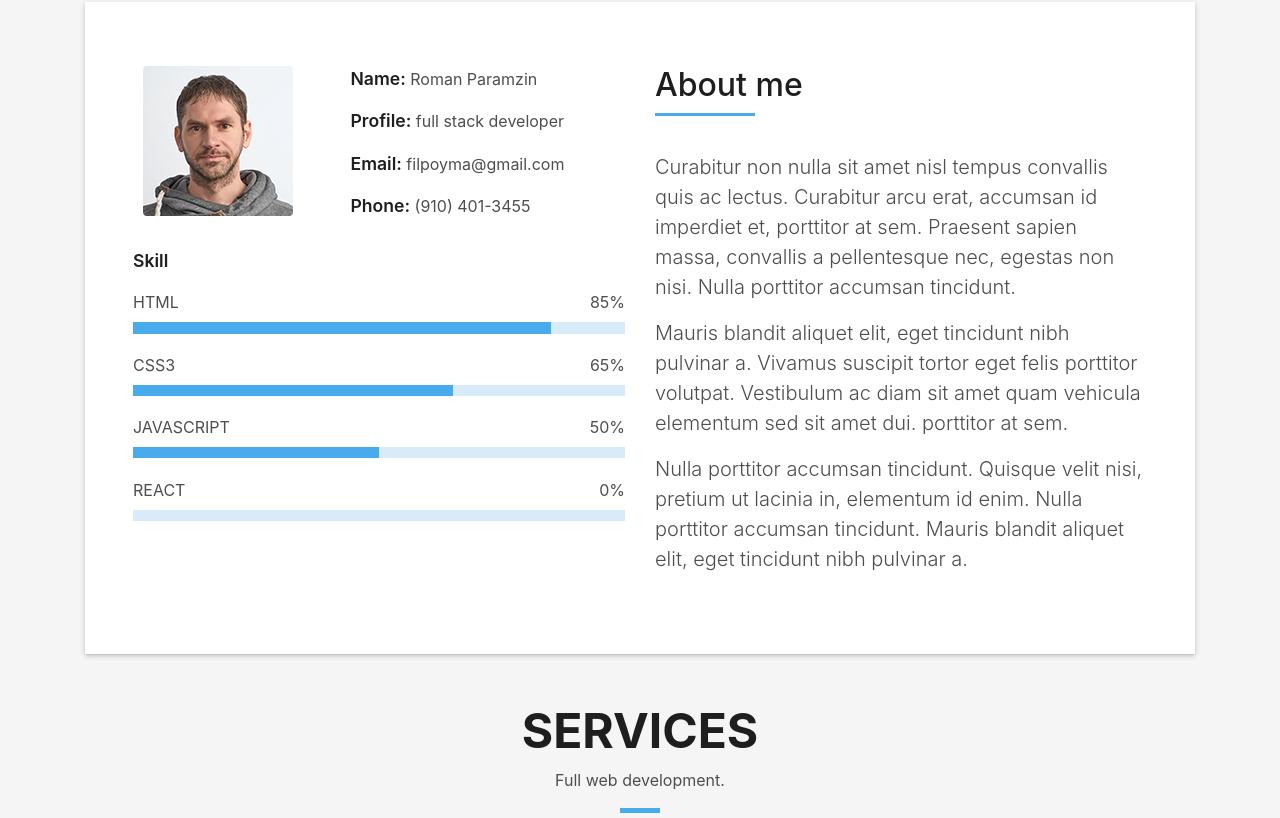
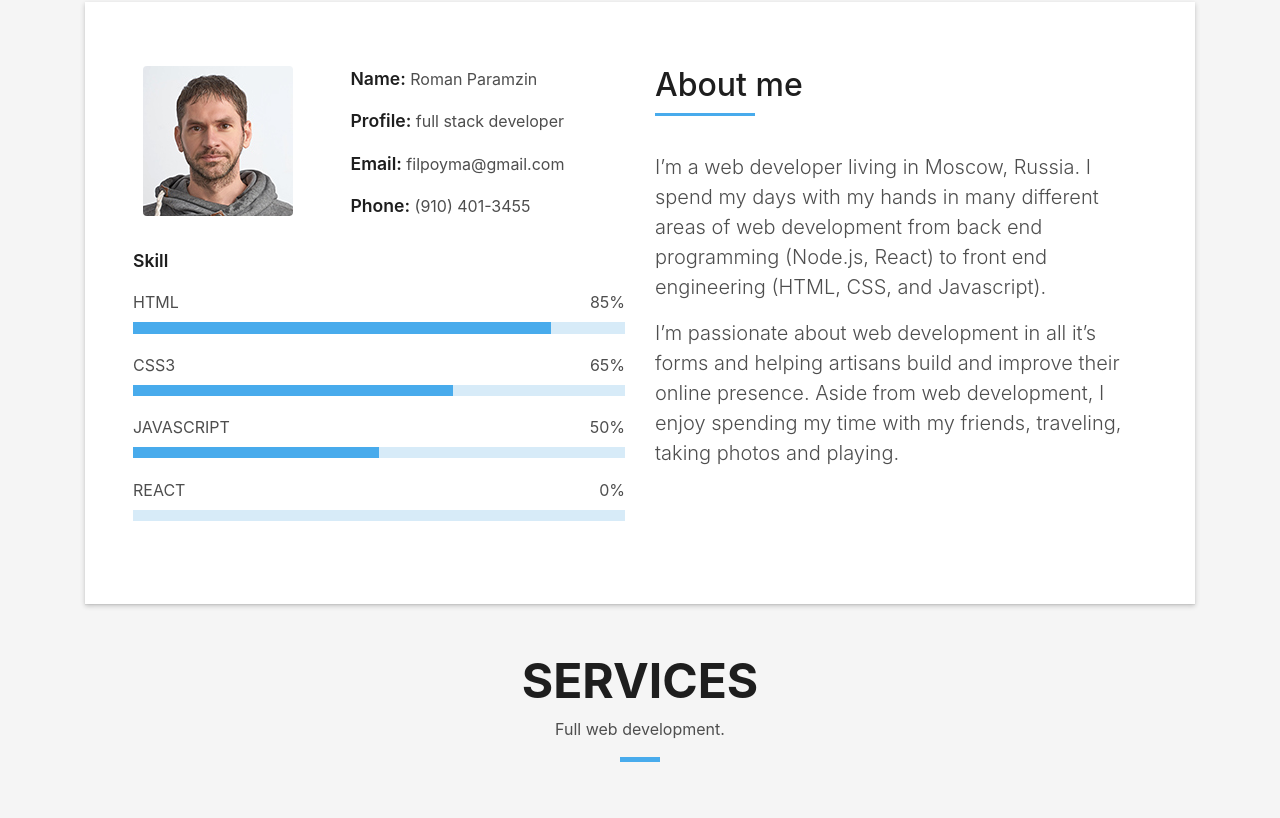
Before and after one commit to filpoyma/tammvis, a plain HTML site: page index.html in a window 1280 px wide. Shown: the part 862-1680 px from the top of the page. Drawn offline with Linux system fonts and the light colour scheme; files whose address does not match are found by name.

Commit message:
Update index.html

```diff
--- a/index.html
+++ b/index.html
@@ -135,20 +135,14 @@
                     </h5>
                   </div>
                   <p class="lead">
-                    Curabitur non nulla sit amet nisl tempus convallis quis ac lectus. Curabitur arcu erat, accumsan id
-                    imperdiet et, porttitor
-                    at sem. Praesent sapien massa, convallis a pellentesque nec, egestas non nisi. Nulla
-                    porttitor accumsan tincidunt.
+                    I’m a web developer living in Moscow, Russia. I spend my days with my hands in
+                    many different areas of web development from back end programming (Node.js, React) to front end engineering
+                    (HTML, CSS, and Javascript).
                   </p>
                   <p class="lead">
-                    Mauris blandit aliquet elit, eget tincidunt nibh pulvinar a. Vivamus suscipit tortor eget felis
-                    porttitor volutpat. Vestibulum
-                    ac diam sit amet quam vehicula elementum sed sit amet dui. porttitor at sem.
-                  </p>
-                  <p class="lead">
-                    Nulla porttitor accumsan tincidunt. Quisque velit nisi, pretium ut lacinia in, elementum id enim.
-                    Nulla porttitor accumsan
-                    tincidunt. Mauris blandit aliquet elit, eget tincidunt nibh pulvinar a.
+                    I’m passionate about web development in all it’s forms and helping artisans build and improve their
+                    online presence. Aside from web development, I enjoy spending my time with my friends, traveling,
+                    taking photos and playing.
                   </p>
                 </div>
               </div>
@@ -708,10 +702,9 @@
                   </div>
                   <div class="more-info">
                     <p class="lead">
-                      Lorem ipsum dolor sit amet consectetur adipisicing elit. Facilis dolorum dolorem soluta quidem
-                      expedita aperiam aliquid at.
-                      Totam magni ipsum suscipit amet? Autem nemo esse laboriosam ratione nobis
-                      mollitia inventore?
+                      Get in touch using this form or feel free to emai me. If you are inquiring about working with me on a project,
+                      please try to provide a few details about your project if at all possible.
+                      I try to respond to all emails and calls as promptly as possible
                     </p>
                     <ul class="list-ico">
                       <li><span class="ion-ios-location"></span> MOSCOW, RUSSIA</li>
```
